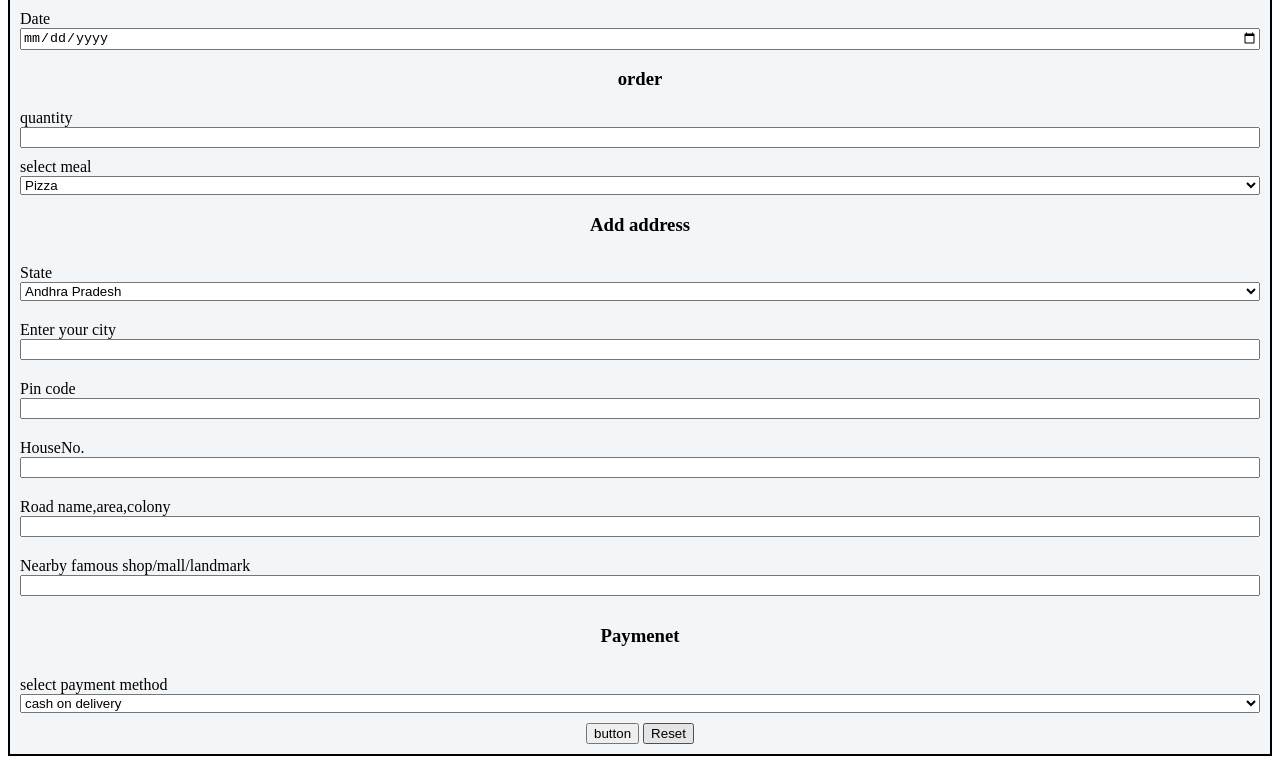
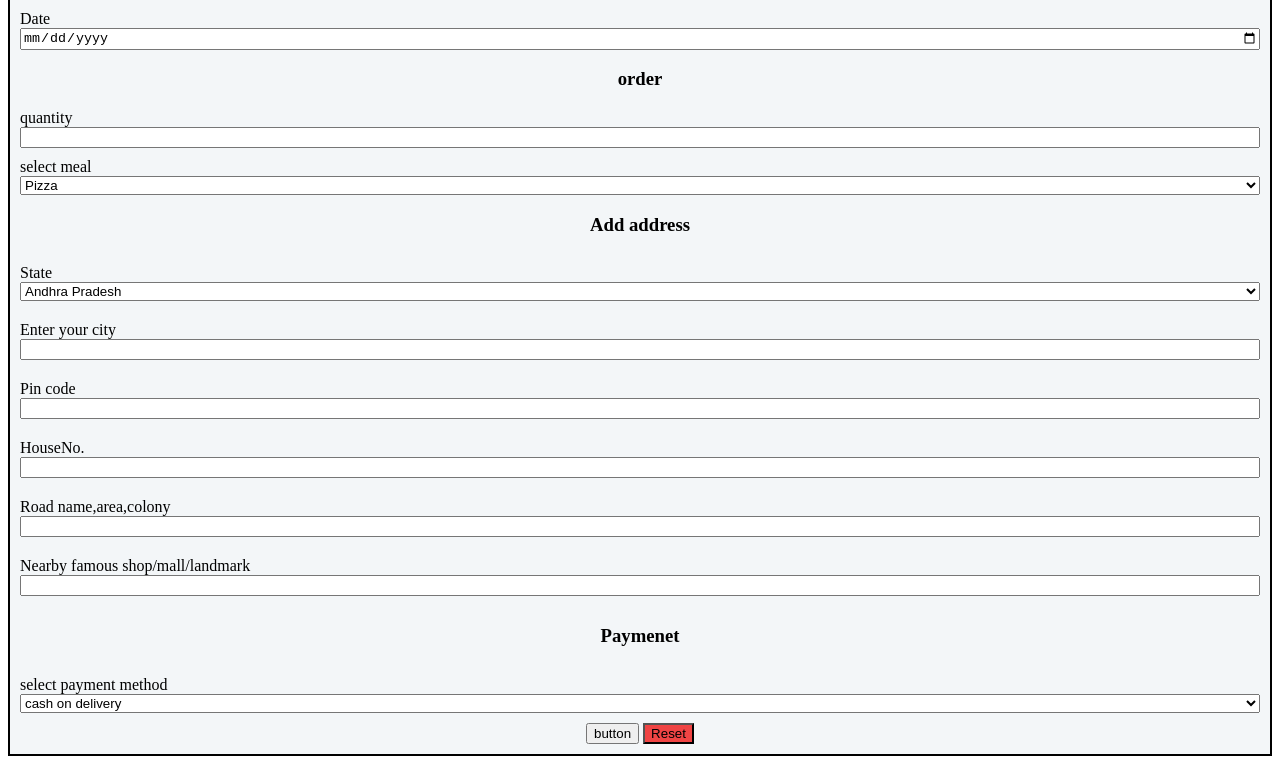
Before and after one commit to hemgithubb/restaurant-website, a plain HTML site: page form.html in a window 1280 px wide. In both pictures the pointer is over the input 668 px from the left and 1008 px from the top of the page. Shown: the part 275-1039 px from the top of the page. Drawn offline with nearby package versions, Linux system fonts and the light colour scheme.

Commit message:
Update form.html

```diff
--- a/form.html
+++ b/form.html
@@ -60,6 +60,9 @@
 
         .hy {
             text-align: center;
+        }
+        .reset:hover{
+             background-color: rgb(240, 68, 68);
         }
     </style>
 </head>
@@ -212,7 +215,7 @@
                 </div>
                 <div class="but">
                     <input type="button" class="ton" value="button" onclick="send()">
-                    <input type="reset">
+                    <input type="reset"class="reset">
                 </div>
                 </forms>
             </div>
```
